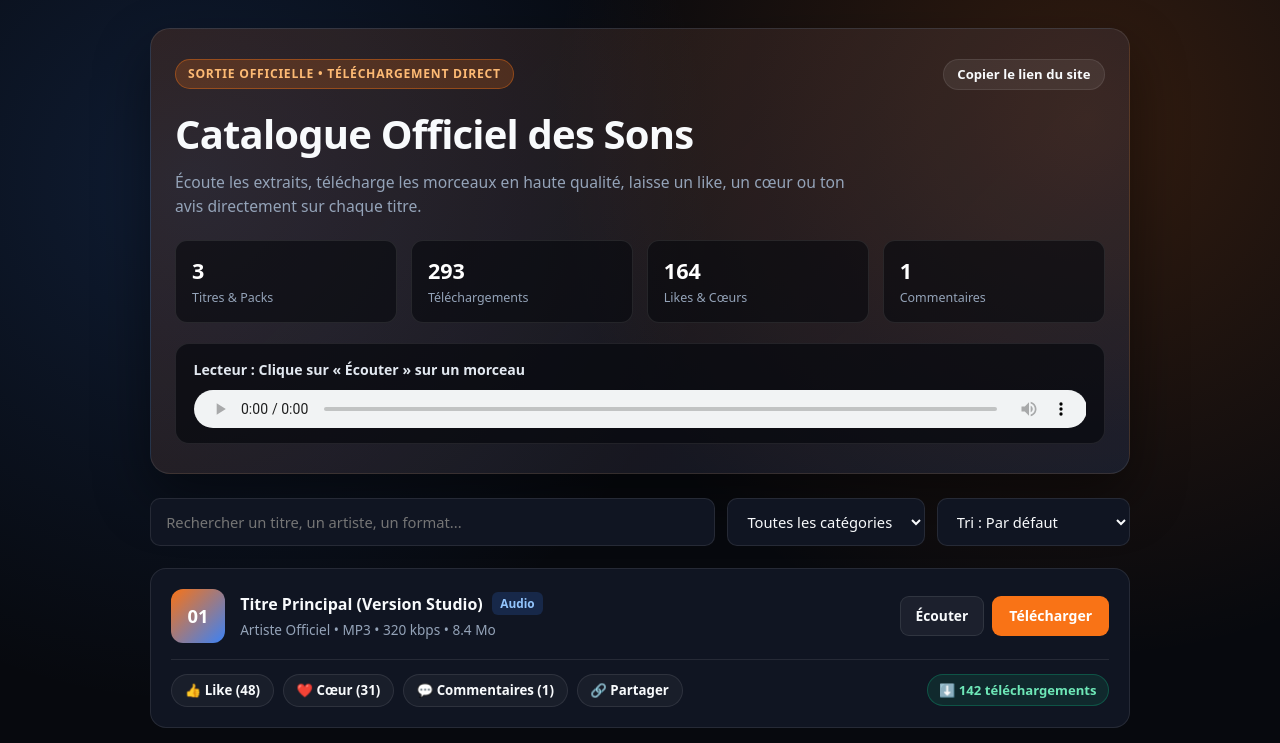
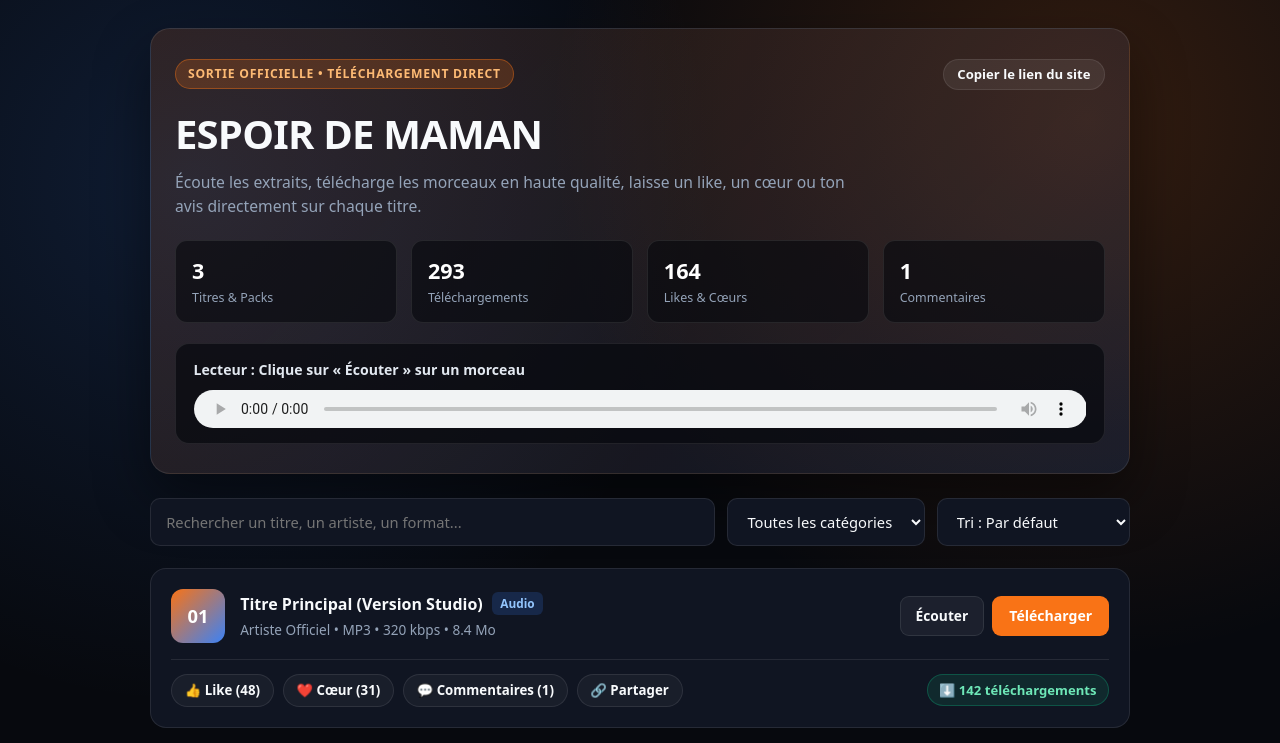
Before and after one commit to nguemaa/musique-telechargement, a plain HTML site: page index.html in a window 1280 px wide. Shown: the top 743 px of the page. Drawn offline with Linux system fonts and the light colour scheme.

Commit message:
Update index.html

```diff
--- a/index.html
+++ b/index.html
@@ -434,7 +434,7 @@
         <button class="btn-share-site" type="button" id="copyLinkBtn">Copier le lien du site</button>
       </div>
 
-      <h1>Catalogue Officiel des Sons</h1>
+      <h1>ESPOIR DE MAMAN</h1>
       <p>Écoute les extraits, télécharge les morceaux en haute qualité, laisse un like, un cœur ou ton avis directement sur chaque titre.</p>
 
       <div class="stats-grid" id="globalStats"></div>
```
